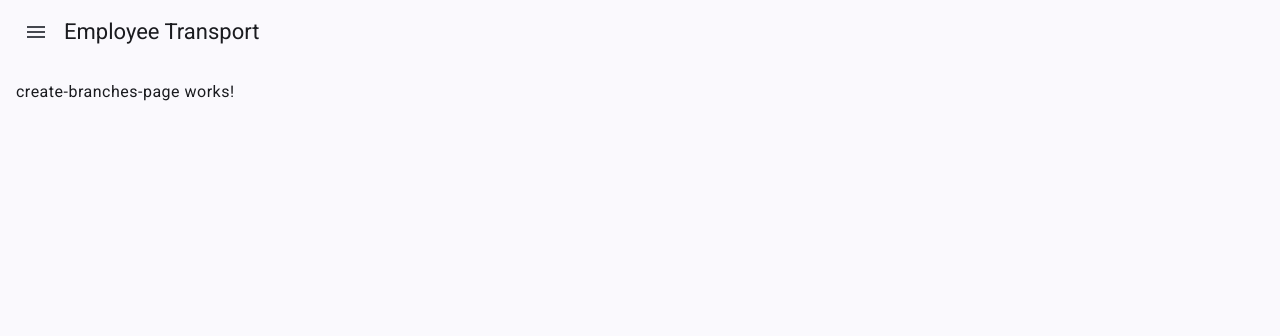
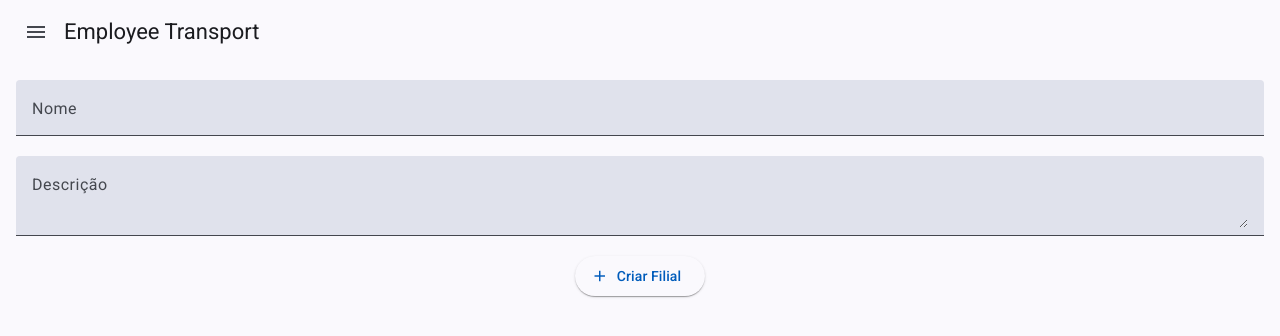
Before and after one commit to TiFurt/employee-transport, an Angular app: page /branches/create in a window 1280 px wide. Shown: the top 336 px of the page. Built offline with nearby package versions, Linux system fonts and the light colour scheme; what @angular/fire would draw is missing.

Commit message:
feature: create form template

```diff
--- a/src/app/features/branches/create-branches-page/create-branches-page.component.html
+++ b/src/app/features/branches/create-branches-page/create-branches-page.component.html
@@ -1 +1,16 @@
-<p>create-branches-page works!</p>
+<mat-form-field class="w-100">
+  <mat-label>Nome</mat-label>
+  <input matInput placeholder="Digite o nome da filial" />
+</mat-form-field>
+
+<mat-form-field class="w-100">
+  <mat-label>Descrição</mat-label>
+  <textarea matInput placeholder="Descreva a filia"></textarea>
+</mat-form-field>
+
+<div class="actions text-center">
+  <button mat-raised-button color="primary">
+    <mat-icon>add</mat-icon>
+    <span>Criar Filial</span>
+  </button>
+</div>
--- a/src/styles.scss
+++ b/src/styles.scss
@@ -2,3 +2,21 @@
 
 html, body { height: 100%; }
 body { margin: 0; font-family: Roboto, "Helvetica Neue", sans-serif; }
+
+@for $i from 0 through 100 {
+  $size: percentage($i/100);
+
+  .w-#{$i} {
+    width: $size;
+  }
+  .h-#{$i} {
+    height: $size;
+  }
+}
+
+$text-alignments: (left, center, right, justify);
+@each $alignment in $text-alignments {
+  .text-#{$alignment} {
+    text-align: $alignment;
+  }
+}
```
Also changed, not shown: src/app/features/branches/create-branches-page/create-branches-page.component.ts (+6 -5 lines).
